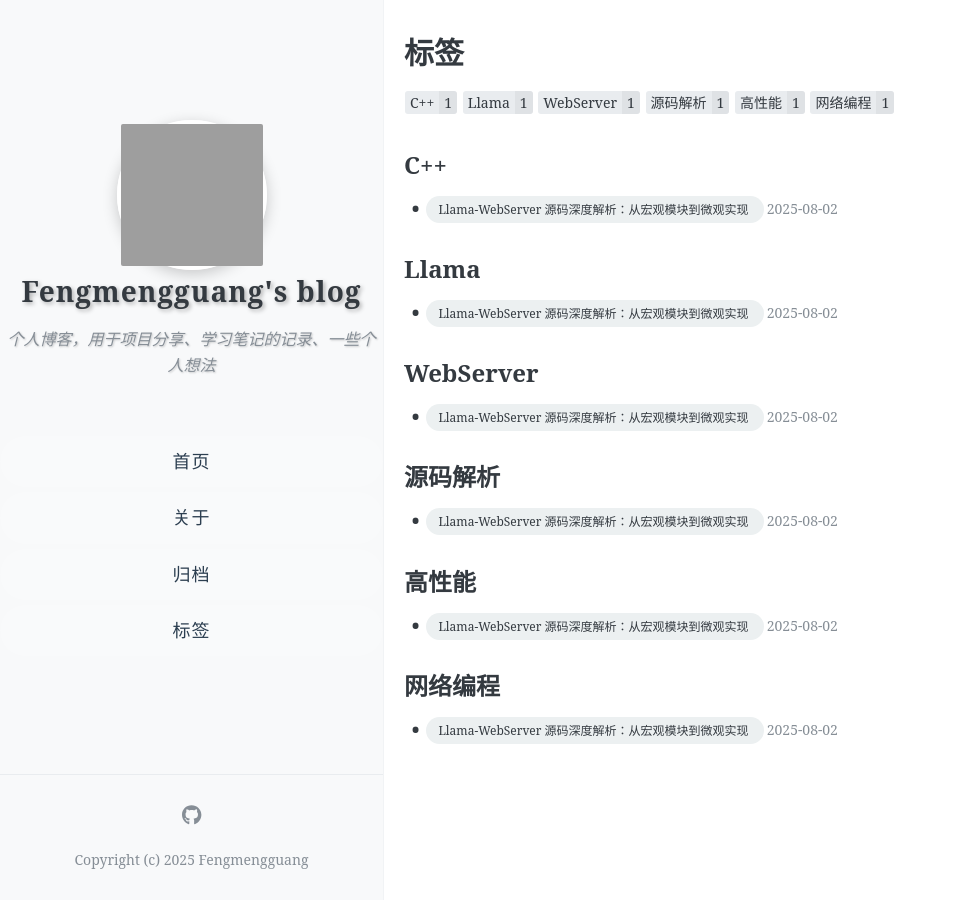
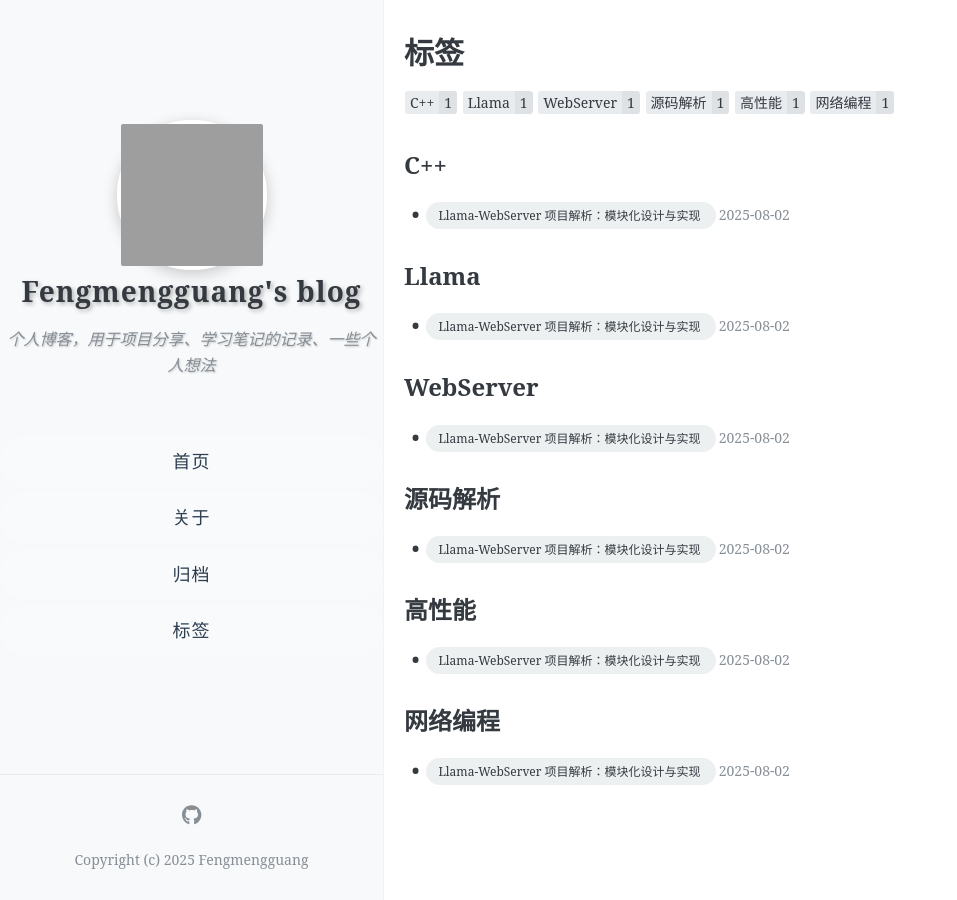
Before and after one commit to xiaoben765/xiaoben765.github.io, a Jekyll site: the page built from tags/index.html, in a window 1280 px wide. Shown: the whole page, without its empty margins (0-957 px from the left). Built offline with Jekyll 4.4.1, drawn with Linux system fonts in a browser that asks for light colours; comment, search, counter and statistics services are not loaded; some of the changed lines change nothing that is shown; grey boxes are pictures that could not be loaded.

Commit message:
修改0802版本，模块化地介绍项目

````diff
--- a/_posts/2025-08-02-project-preview.md
+++ b/_posts/2025-08-02-project-preview.md
@@ -1,6 +1,6 @@
 ---
 layout: post
-title: "Llama-WebServer 源码深度解析：从宏观模块到微观实现"
+title: "Llama-WebServer 项目解析：模块化设计与实现"
 date: 2025-08-02
 tags: [C++, Llama, WebServer, 源码解析, 高性能, 网络编程]
 comments: true
@@ -9,109 +9,91 @@
 
 > 本文将从宏观和微观两个层面，对 `LlamaWebServer` 项目的架构、核心模块及具体实现进行全面解析，帮助读者深入理解其设计与工作原理。
 
----
+### **一、项目概述**
 
-### **项目概述：它完成了什么事？**
+`LlamaWebServer` 是一个基于 C++ 的模块化 Web 服务项目，旨在提供一个高性能、可扩展的 Web 应用，特别是作为大型语言模型（LLaMA）的前端服务。
 
-`LlamaWebServer` 是一个基于 C++ 的模块化 Web 服务项目，旨在提供一个高性能的、可扩展的 Web 应用，特别是作为大型语言模型（LLaMA）的前端服务。
+#### **核心功能**
 
-#### **核心功能：**
+*   **HTTP 服务器**：一个功能完备的 HTTP 服务器，能够处理客户端请求并提供静态文件服务。
+*   **LLaMA TCP 服务**：一个独立的 TCP 服务器，专门负责与 LLaMA 模型进行交互，实现计算与业务的分离。
+*   **模块化设计**：将日志、内存管理、HTTP 解析、数据库等功能分离到独立模块，提高代码的可维护性和可扩展性。
 
-*   **HTTP 服务器**：项目包含一个完整的 HTTP 服务器，能够处理来自客户端的 GET、POST 等请求，并提供静态文件服务（如网页、CSS、JavaScript）。
-*   **LLaMA TCP 服务**：项目还包含一个专门的 TCP 服务器，用于与 LLaMA 模型进行交互。HTTP 服务器会将用户的请求转发给这个 TCP 服务，以获取模型的响应。
-*   **模块化设计**：项目采用了模块化设计，将不同的功能（如日志、内存管理、HTTP 解析、数据库操作等）分离到不同的模块中，提高了代码的可维护性和可扩展性。
+### **二、项目模块**
 
----
-
-### **项目模块**
-
-> 根据 `CMakeLists.txt` 和 `start_services.sh`，我们可以将项目分为以下几个核心模块：
+> 根据 `CMakeLists.txt` 和 `start_services.sh`，我们可以将项目分为以下四个核心模块：
 
 #### **1. HTTP 服务器模块**
 
-*   **内容**：
-    *   一个完整的 HTTP 服务器，能够处理 HTTP 请求和响应。
-    *   支持路由、中间件、静态文件服务等功能。
-    *   包含一个 `LlamaHttpApplication` 类，用于处理与 LLaMA 服务相关的业务逻辑。
+*   **职责**：处理所有面向用户的 HTTP 业务，包括路由、中间件和静态文件服务。
+*   **核心类**：`LlamaHttpApplication`，处理与 LLaMA 服务相关的业务逻辑。
 *   **涉及文件**：
-    ```c++
+    ```cpp
+    // 入口
     src/main_http_modular.cc
-    src/http/HttpServer.cc, HttpContext.cc, HttpRequest.cc, HttpResponse.cc, Middleware.cc
-    include/http/HttpServer.h, HttpContext.h, HttpRequest.h, HttpResponse.h, Middleware.h
+    // HTTP协议相关
+    src/http/HttpServer.cc, HttpContext.cc, HttpRequest.cc, HttpResponse.cc
+    // 中间件
+    src/http/Middleware.cc
     ```
 
 #### **2. LLaMA TCP 服务模块**
 
-*   **内容**：
-    *   一个 TCP 服务器，用于接收来自 HTTP 服务器的请求。
-    *   与 LLaMA 模型进行交互，获取模型的响应。
-    *   将模型的响应返回给 HTTP 服务器。
+*   **职责**：接收来自 HTTP 服务器的 TCP 请求，与 LLaMA 模型进行交互，并返回模型响应。
 *   **涉及文件**：
-    ```c++
+    ```cpp
+    // 入口
     src/llama_service_tcp.cc
+    // TCP服务实现
     src/services/LlamaTcpServer.cc
-    include/services/LlamaTcpServer.h
     ```
 
 #### **3. 数据库模块**
 
-*   **内容**：
-    *   一个数据库管理器，用于与 MySQL 数据库进行交互。
-    *   提供了用户管理、会话管理、对话记录、缓存管理等功能。
-    *   支持数据库连接池，以提高性能。
+*   **职责**：通过 `DatabaseManager` 与 MySQL 数据库交互，提供用户管理、会话管理、缓存等功能，并使用连接池提升性能。
 *   **涉及文件**：
-    ```c++
-    src/db/DatabaseManager.cpp, DBConnectionPool.cc, DBQueryHelper.cc
-    include/db/DatabaseManager.h, DBConnectionPool.h, DBQueryHelper.h
+    ```cpp
+    // 管理器与连接池
+    src/db/DatabaseManager.cpp, src/db/DBConnectionPool.cc
+    // 查询辅助
+    src/db/DBQueryHelper.cc
     ```
 
 #### **4. 核心库模块**
 
-*   **内容**：
-    *   提供了项目的基础功能，如日志、内存管理、线程池、事件循环等。
-    *   这些模块被其他模块所依赖。
+*   **职责**：提供项目依赖的基础功能，如日志、内存管理、线程池、事件循环等。
 *   **涉及文件**：
     ```
     log/
     memory/
-    src/ (除 main 和 services 目录下的文件)
-    include/ (除 services 和 db 目录下的文件)
+    src/ (通用工具类)
+    include/ (通用头文件)
     ```
 
----
-
-### **各模块实现**
+### **三、各模块实现**
 
 #### **1. HTTP 服务器模块**
 
-*   **`main_http_modular.cc`**：HTTP 服务器的入口点，负责初始化日志、事件循环、端口检查、地址绑定等操作，并启动 `LlamaHttpApplication`。
-*   **`HttpServer`**：
-    *   基于 `TcpServer` 构建，封装了 HTTP 协议的处理逻辑。
-    *   提供了路由注册功能（`addRoute`, `get`, `post`）。
-    *   支持中间件（`Middleware`），用于执行日志记录、认证、CORS 等通用操作。
-    *   支持静态文件服务。
-*   **`HttpContext`**：用于解析 HTTP 请求，将原始的 TCP 数据流解析成结构化的 `HttpRequest` 对象。
-*   **`HttpRequest` 和 `HttpResponse`**：分别表示 HTTP 请求和响应的结构体。
-*   **`LlamaHttpApplication`**：HTTP 服务器的核心业务逻辑，负责处理与 LLaMA 服务相关的请求，并与 `DatabaseService` 交互。
+*   **`main_http_modular.cc`**: 服务器入口，初始化并启动 `LlamaHttpApplication`。
+*   **`HttpServer`**: 基于 `TcpServer` 构建，封装 HTTP 协议逻辑，提供路由注册 (`addRoute`) 和中间件 (`Middleware`) 支持。
+*   **`HttpContext`**: 解析 TCP 数据流，生成结构化的 `HttpRequest` 对象。
+*   **`LlamaHttpApplication`**: 核心业务逻辑，处理 LLaMA 相关请求，并与 `DatabaseService` 交互。
 
 #### **2. LLaMA TCP 服务模块**
 
-*   **`llama_service_tcp.cc`**：LLaMA TCP 服务的入口点，负责初始化 `LlamaTcpServer` 并启动服务。
-*   **`LlamaTcpServer`**：
-    *   一个简单的 TCP 服务器，用于接收来自 HTTP 服务器的请求。
-    *   通过 `popen` 执行 LLaMA 的可执行文件（`llama.cpp/build/bin/main`），并将用户的输入作为参数传递给它。
-    *   读取 LLaMA 可执行文件的输出，并将其作为响应返回给 HTTP 服务器。
+*   **`llama_service_tcp.cc`**: TCP 服务入口，初始化并启动 `LlamaTcpServer`。
+*   **`LlamaTcpServer`**: 简单的 TCP 服务器，通过 `popen` 执行 LLaMA 的可执行文件，并传递用户输入，然后读取其输出作为响应。
 
 #### **3. 数据库模块**
 
-*   **`DatabaseManager`**：一个单例类，负责管理与 MySQL 数据库的连接，并提供所有数据库操作的接口。
-*   **`DBConnectionPool`**：数据库连接池，用于高效地复用数据库连接，避免频繁创建和销毁连接。
-*   **`DBQueryHelper`**：提供辅助函数（如 `SqlConditionBuilder`）来方便地构建和执行 SQL 查询。
+*   **`DatabaseManager`**: 单例类，管理数据库连接，提供所有数据库操作的统一接口。
+*   **`DBConnectionPool`**: 数据库连接池，高效复用数据库连接，提升性能。
+*   **`DBQueryHelper`**: 提供 `SqlConditionBuilder` 等辅助工具，简化 SQL 查询构建。
 
 #### **4. 核心库模块**
 
-*   **日志模块 (`log/`)**：提供了一个异步日志系统（`AsyncLogging`），支持日志级别、滚动日志等功能。
-*   **内存管理模块 (`memory/`)**：提供了一个内存池（`memoryPool`），用于高效地管理内存，减少内存碎片。
-*   **线程模块 (`Thread.h`)**：封装了 `std::thread`，提供了一个更易于使用的线程类。
-*   **事件循环模块 (`EventLoop.h`)**：网络库的核心，基于 Reactor 模式，负责监听和分发事件。
-*   **网络模块 (`TcpServer.h`, `TcpConnection.h`, etc.)**：一个完整的 TCP 网络库，封装了 `Socket`、`Channel` 等底层网络操作。
+*   **日志 (`log/`)**: 高性能异步日志系统 (`AsyncLogging`)。
+*   **内存 (`memory/`)**: `memoryPool`，用于高效内存管理，减少碎片。
+*   **线程 (`Thread.h`)**: 封装 `std::thread`，提供更易用的线程类。
+*   **事件循环 (`EventLoop.h`)**: 基于 Reactor 模式的网络库核心，负责事件监听与分发。
+*   **网络 (`TcpServer.h`, `TcpConnection.h`)**: 完整的 TCP 网络库，封装了 `Socket`、`Channel` 等底层操作。
--- a/style.scss
+++ b/style.scss
@@ -753,6 +753,52 @@
 // ... Otherwise it really bloats up the top of the CSS file and makes it difficult to find the start
 @import "highlights";
 @import "gitalk";
+
+/* 自定义文章间距和代码块样式 */
+.post p, .page p, .post ul, .page ul, .post ol, .page ol {
+  line-height: 1.6; /* 调整行高以获得更舒适的阅读体验 */
+  margin-top: 0.8em;
+  margin-bottom: 0.8em;
+}
+
+.post li, .page li {
+  line-height: 1.6;
+  margin-top: 0.4em;
+  margin-bottom: 0.4em;
+}
+
+/* 代码块样式 */
+.post pre, .page pre {
+  background-color: #f8f9fa; /* 淡灰色背景 */
+  border: 1px solid #e9ecef; /* 浅色边框 */
+  border-radius: 8px; /* 圆角 */
+  padding: 1.2em; /* 内边距 */
+  overflow-x: auto; /* 内容过长时显示水平滚动条 */
+  font-size: 0.9em; /* 稍小的字体大小 */
+  line-height: 1.4; /* 代码块内的行高 */
+  box-shadow: 0 4px 12px rgba(0,0,0,0.08); /* 添加细微阴影 */
+  margin: 1.5em 0; /* 上下外边距 */
+}
+
+/* 行内代码样式 */
+.post code, .page code {
+  font-family: "SFMono-Regular", Consolas, "Liberation Mono", Menlo, Courier, monospace; /* 等宽字体 */
+  background-color: rgba(27,31,35,0.07); /* 浅色背景 */
+  border-radius: 4px; /* 圆角 */
+  padding: .2em .4em; /* 内边距 */
+  font-size: 85%; /* 字体大小 */
+  color: #c7254e; /* 字体颜色 */
+}
+
+/* 清除代码块内 code 标签的背景和边距 */
+.post pre code, .page pre code {
+  background-color: transparent;
+  border: none;
+  padding: 0;
+  font-size: 100%;
+  color: inherit; /* 继承 pre 的颜色 */
+}
+
 
 /* 自定义美化样式 */
 
````
